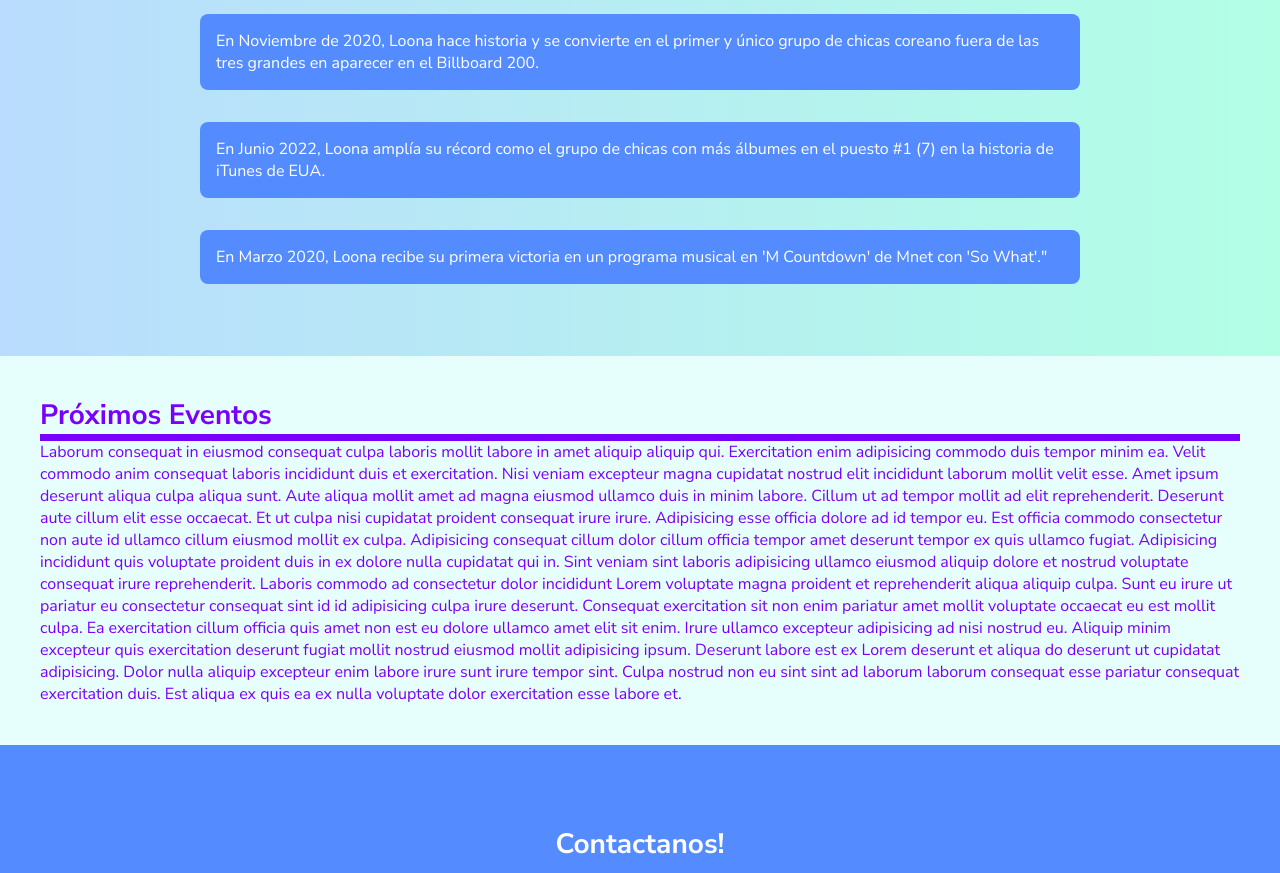
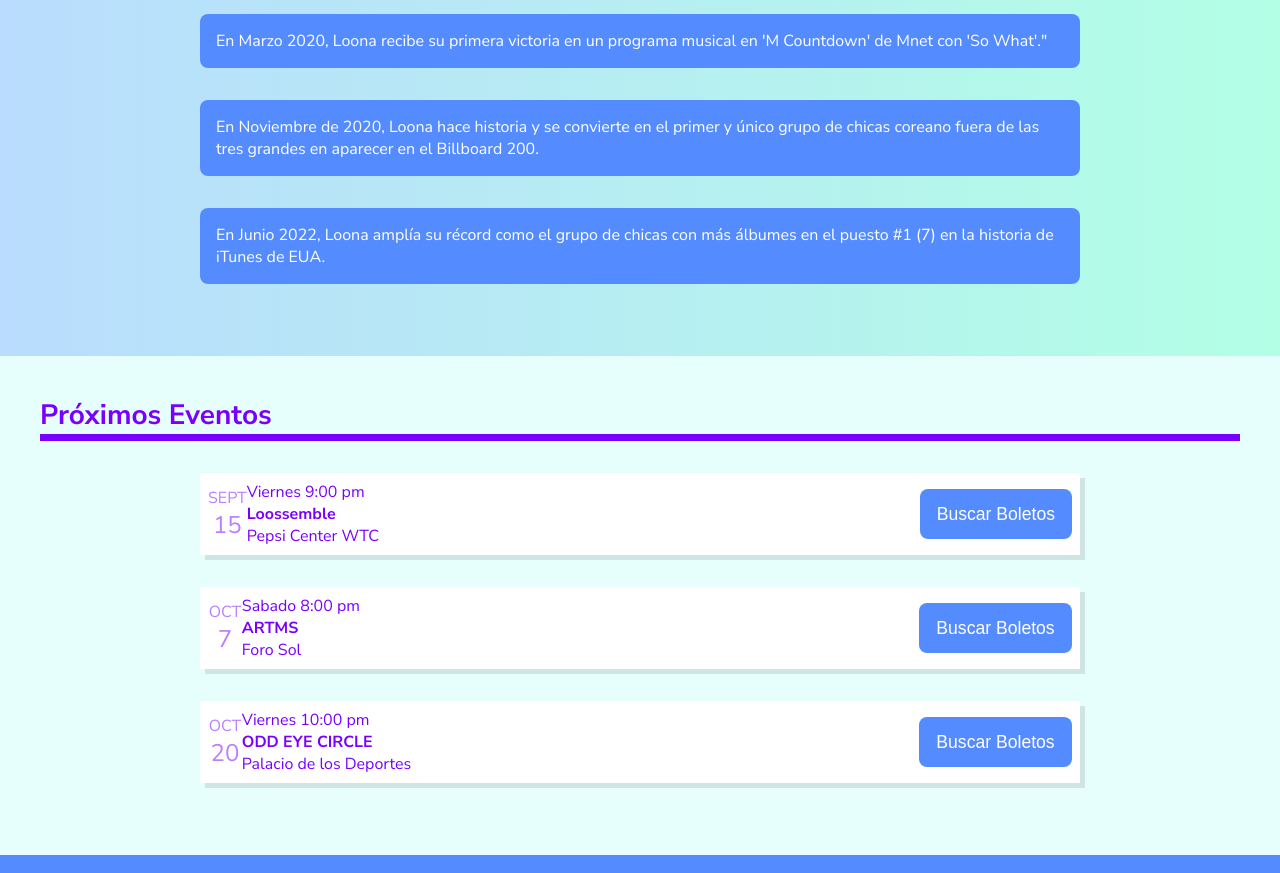
Before and after one commit to daronslzr/Play-Sing-Daron, a plain HTML site: page index.html in a window 1280 px wide. Shown: the part 2143-3016 px from the top of the page. Drawn offline with Linux system fonts and the light colour scheme.

Commit message:
Ej 2: Desarrollo de la Seccion Proximos Eventos y Cambios en General

```diff
--- a/css/style.css
+++ b/css/style.css
@@ -5,7 +5,8 @@
     --blanco: #fff;
     --negro: #000;
     --colorTexto: #7900FF;
-    --colorFooter: #548CFF;
+    --colorSecundario: #548CFF;
+    --colorTer: #93FFD8;
 }
 *{
     box-sizing: border-box;
@@ -95,6 +96,7 @@ section > h1{
 }
 
 /* #region HOME*/
+
 #home{
     margin-top: 90px;
     object-fit: contain;
@@ -155,7 +157,7 @@ section > h1{
 
     margin: 1rem 0;
 
-    box-shadow: 12px 12px 7px rgba(0, 0, 0, .1);
+    box-shadow: 10px 10px rgba(0, 0, 0, .1);
 }
 
 .numero-container{
@@ -274,7 +276,7 @@ section > h1{
 }
 
 .comentario{
-    background-color: var(--colorFooter);
+    background-color: var(--colorSecundario);
     width: 100%;
     padding: 1rem;
     border-radius: 0.5rem;
@@ -282,6 +284,69 @@ section > h1{
     color: var(--blanco);
 }
 /* #endregion ARTISTADESTACADO */
+
+/* #region EVENTOS */
+#eventos-container{
+    display: flex;
+    flex-direction: column;
+    row-gap: 2rem;
+    margin: 2rem 10rem;
+}
+
+.evento{
+    display: flex;
+    flex-direction: row;
+    align-items: center;
+    justify-content: space-around;
+    padding: 0.5rem;
+
+    background-color: var(--blanco);
+    box-shadow: 5px 5px rgba(0,0,0,0.1);
+}
+
+.fecha-container{
+    display: column;
+    height: 100%;
+    width: 40px;
+    opacity: 0.5;
+}
+
+.mes{
+    text-align: center;
+    text-transform: uppercase;
+}
+.dia{
+    text-align: center;
+    font-size: 1.5rem;
+}
+
+.informacionEvento-container{
+    display: column;
+    width: 800px;
+}
+
+
+
+.artistaEvento{
+    font-weight: 700;
+}
+
+.botonBoletos{
+    height: 50px;
+    width: 175px;
+
+    padding: 0 1rem;
+    border-radius: 0.5rem;
+
+    background-color: var(--colorSecundario);
+    color: var(--blanco);
+
+    font-size: 1.1rem;
+    font-weight: 400;
+}
+
+
+/* #endregion EVENTOS */
 
 /* #endregion SECCIONES*/
 
@@ -295,7 +360,7 @@ footer{
 
     height: 150px;
 
-    background-color: var(--colorFooter);
+    background-color: var(--colorSecundario);
     color: var(--blanco);
 }
 
--- a/index.html
+++ b/index.html
@@ -17,7 +17,7 @@
 
 <body>
     <header>
-        <a id="logo" href="home">
+        <a id="logo" href="#home">
             <img src="./img/Play&SingWhite.png" title="Logo">
         </a>
 
@@ -209,6 +209,11 @@
                 <h2>Logros del Artista</h2>
 
                 <div class="comentario">
+                    <p>En Marzo 2020, Loona recibe su primera victoria en un programa musical en 'M Countdown' de Mnet
+                        con 'So What'."</p>
+                </div>
+
+                <div class="comentario">
                     <p>En Noviembre de 2020, Loona hace historia y se convierte en el primer y único grupo de chicas
                         coreano fuera de las tres grandes en aparecer en el Billboard 200.</p>
                 </div>
@@ -218,42 +223,52 @@
                         en la historia de iTunes de EUA.</p>
                 </div>
 
-                <div class="comentario">
-                    <p>En Marzo 2020, Loona recibe su primera victoria en un programa musical en 'M Countdown' de Mnet
-                        con 'So What'."</p>
-                </div>
-
             </div>
         </section>
 
         <section id="proximosEventos">
             <h1>Próximos Eventos</h1>
-            <p>Laborum consequat in eiusmod consequat culpa laboris mollit labore in amet aliquip aliquip qui.
-                Exercitation enim adipisicing commodo duis tempor minim ea. Velit commodo anim consequat laboris
-                incididunt duis et exercitation. Nisi veniam excepteur magna cupidatat nostrud elit incididunt laborum
-                mollit velit esse. Amet ipsum deserunt aliqua culpa aliqua sunt.
+            <div id="eventos-container">
+                <div class="evento">
+                    <div class="fecha-container">
+                        <p class="mes">Sept</p>
+                        <p class="dia">15</p>
+                    </div>
+                    <div class="informacionEvento-container">
+                        <p class="diaHoraEvento">Viernes 9:00 pm</p>
+                        <p class="artistaEvento">Loossemble</p>
+                        <p class="lugarEvento">Pepsi Center WTC</p>
+                    </div>
+                    <button class="botonBoletos">Buscar Boletos</button>
+                </div>
 
-                Aute aliqua mollit amet ad magna eiusmod ullamco duis in minim labore. Cillum ut ad tempor mollit ad
-                elit reprehenderit. Deserunt aute cillum elit esse occaecat. Et ut culpa nisi cupidatat proident
-                consequat irure irure. Adipisicing esse officia dolore ad id tempor eu. Est officia commodo consectetur
-                non aute id ullamco cillum eiusmod mollit ex culpa.
+                <div class="evento">
+                    <div class="fecha-container">
+                        <p class="mes">Oct</p>
+                        <p class="dia">7</p>
+                    </div>
+                    <div class="informacionEvento-container">
+                        <p class="diaHoraEvento">Sabado 8:00 pm</p>
+                        <p class="artistaEvento">ARTMS</p>
+                        <p class="lugarEvento">Foro Sol</p>
+                    </div>
+                    <button class="botonBoletos">Buscar Boletos</button>
+                </div>
 
-                Adipisicing consequat cillum dolor cillum officia tempor amet deserunt tempor ex quis ullamco fugiat.
-                Adipisicing incididunt quis voluptate proident duis in ex dolore nulla cupidatat qui in. Sint veniam
-                sint laboris adipisicing ullamco eiusmod aliquip dolore et nostrud voluptate consequat irure
-                reprehenderit. Laboris commodo ad consectetur dolor incididunt Lorem voluptate magna proident et
-                reprehenderit aliqua aliquip culpa. Sunt eu irure ut pariatur eu consectetur consequat sint id id
-                adipisicing culpa irure deserunt.
+                <div class="evento">
+                    <div class="fecha-container">
+                        <p class="mes">Oct</p>
+                        <p class="dia">20</p>
+                    </div>
+                    <div class="informacionEvento-container">
+                        <p class="diaHoraEvento">Viernes 10:00 pm</p>
+                        <p class="artistaEvento">ODD EYE CIRCLE</p>
+                        <p class="lugarEvento">Palacio de los Deportes</p>
+                    </div>
+                    <button class="botonBoletos">Buscar Boletos</button>
+                </div>
 
-                Consequat exercitation sit non enim pariatur amet mollit voluptate occaecat eu est mollit culpa. Ea
-                exercitation cillum officia quis amet non est eu dolore ullamco amet elit sit enim. Irure ullamco
-                excepteur adipisicing ad nisi nostrud eu. Aliquip minim excepteur quis exercitation deserunt fugiat
-                mollit nostrud eiusmod mollit adipisicing ipsum. Deserunt labore est ex Lorem deserunt et aliqua do
-                deserunt ut cupidatat adipisicing.
-
-                Dolor nulla aliquip excepteur enim labore irure sunt irure tempor sint. Culpa nostrud non eu sint sint
-                ad laborum laborum consequat esse pariatur consequat exercitation duis. Est aliqua ex quis ea ex nulla
-                voluptate dolor exercitation esse labore et.</p>
+            </div>
         </section>
     </main>
 
```
